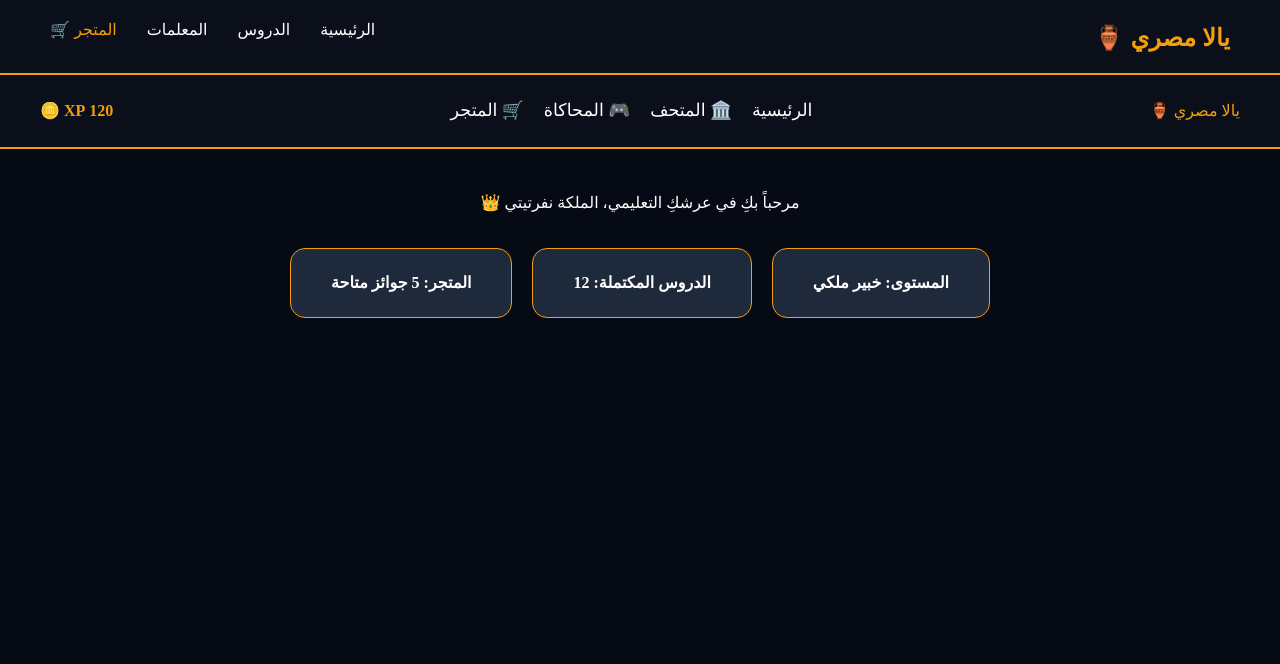
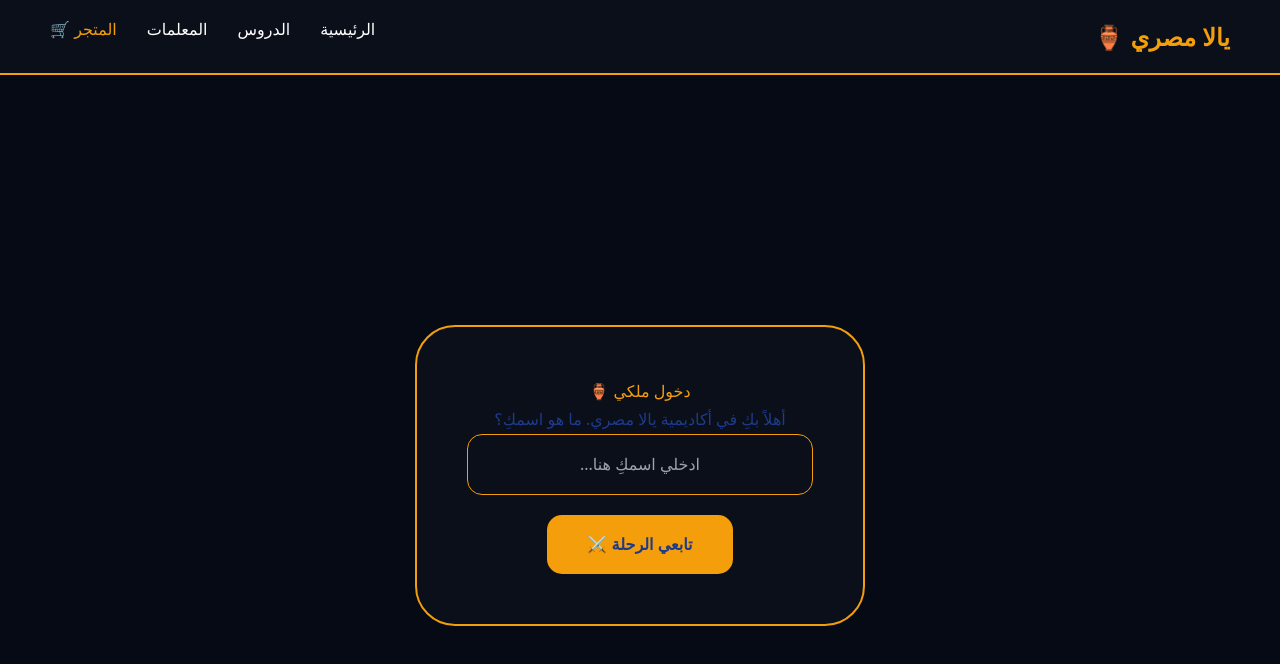
Before and after one commit to adamahmed29623-bit/Adam-Acadmey-yalla-masry, a Next.js app: page / in a window 1280 px wide. Shown: the top 664 px of the page. Built offline with nearby package versions, Linux system fonts and the light colour scheme.

Commit message:
Update page.tsx

```diff
--- a/src/app/page.tsx
+++ b/src/app/page.tsx
@@ -1,71 +1,104 @@
 'use client';
 import React, { useState } from 'react';
 
-export default function NefertitiAcademyUltimate() {
-  const [view, setView] = useState('dashboard'); // dashboard, museum, simulation, store
+export default function YallaMasryMaster() {
+  const [step, setStep] = useState('login'); // login, target, academy
+  const [userName, setUserName] = useState('');
+  const [target, setTarget] = useState('');
+  const [view, setView] = useState('dashboard');
   const [points, setPoints] = useState(120);
 
+  // نظام النطق المصري
+  const speak = (text: string) => {
+    if (typeof window !== 'undefined' && window.speechSynthesis) {
+      window.speechSynthesis.cancel();
+      const utter = new SpeechSynthesisUtterance(text);
+      utter.lang = 'ar-EG';
+      utter.rate = 0.9;
+      window.speechSynthesis.speak(utter);
+    }
+  };
+
+  // 1. مرحلة تسجيل الدخول
+  if (step === 'login') {
+    return (
+      <div style={overlayStyle}>
+        <div style={cardStyle}>
+          <h1 style={{ color: '#f59e0b' }}>دخول ملكي 🏺</h1>
+          <p>أهلاً بكِ في أكاديمية يالا مصري. ما هو اسمكِ؟</p>
+          <input
+            type="text"
+            placeholder="ادخلي اسمكِ هنا..."
+            value={userName}
+            onChange={(e) => setUserName(e.target.value)}
+            style={inputStyle}
+          />
+          <button onClick={() => userName && setStep('target')} style={goldBtn}>تابعي الرحلة ⚔️</button>
+        </div>
+      </div>
+    );
+  }
+
+  // 2. مرحلة تحديد الهدف (هوية الطالب)
+  if (step === 'target') {
+    return (
+      <div style={overlayStyle}>
+        <div style={cardStyle}>
+          <h2 style={{ color: '#f59e0b' }}>أهلاً يا {userName} 👑</h2>
+          <p>ما هو هدفكِ الرئيسي من تعلم اللهجة المصرية؟</p>
+          <div style={{ display: 'grid', gap: '10px', marginTop: '20px' }}>
+            <button onClick={() => {setTarget('سياحة'); setStep('academy'); speak("سياحة ممتعة في مصر");}} style={choiceBtn}>✈️ السياحة والزيارة</button>
+            <button onClick={() => {setTarget('عمل'); setStep('academy'); speak("بالتوفيق في عملك");}} style={choiceBtn}>💼 العمل والاستثمار</button>
+            <button onClick={() => {setTarget('ثقافة'); setStep('academy'); speak("أهلاً بك في عالم الفن المصري");}} style={choiceBtn}>🎬 الدراما والثقافة</button>
+          </div>
+        </div>
+      </div>
+    );
+  }
+
+  // 3. الواجهة الرئيسية (الأكاديمية)
   return (
-    <div style={{ backgroundColor: '#050a15', minHeight: '100vh', color: 'white', direction: 'rtl', fontFamily: 'serif' }}>
+    <div style={{ backgroundColor: '#050a15', minHeight: '100vh', color: 'white', direction: 'rtl' }}>
 
-      {/* شريط التنقل الملكي - لربط كل شيء */}
-      <nav style={{ background: '#0a0f1a', padding: '20px 40px', display: 'flex', justifyContent: 'space-between', borderBottom: '2px solid #f59e0b', alignItems: 'center' }}>
+      {/* شريط التنقل الملكي */}
+      <nav style={navStyle}>
         <h2 style={{ color: '#f59e0b', margin: 0 }}>يالا مصري 🏺</h2>
-        <div style={{ display: 'flex', gap: '20px' }}>
+        <div style={{ display: 'flex', gap: '15px' }}>
           <button onClick={() => setView('dashboard')} style={navLink}>الرئيسية</button>
           <button onClick={() => setView('museum')} style={navLink}>🏛️ المتحف</button>
           <button onClick={() => setView('simulation')} style={navLink}>🎮 المحاكاة</button>
           <button onClick={() => setView('store')} style={navLink}>🛒 المتجر</button>
         </div>
-        <div style={{ color: '#f59e0b', fontWeight: 'bold' }}>{points} XP 🪙</div>
+        <div style={{ color: '#f59e0b', fontWeight: 'bold' }}>{points} XP</div>
       </nav>
 
-      <main style={{ padding: '40px' }}>
-
-        {/* قسم المتحف الملكي */}
-        {view === 'museum' && (
-          <div style={{ textAlign: 'center' }}>
-            <h1 style={{ color: '#f59e0b' }}>متحف المكتسبات الملكية 🏺</h1>
-            <div style={{ display: 'grid', gridTemplateColumns: 'repeat(3, 1fr)', gap: '20px', marginTop: '30px' }}>
-              <div style={museumCard}>
-                <h3>جملة "الفندق"</h3>
-                <p>"أنا عايز اروح الفندق لو سمحت"</p>
-                <small>تم الإتقان: 4 يناير 2026</small>
-              </div>
-              {/* تضاف هنا باقي الكلمات التي يجمعها الطالب */}
+      <main style={{ padding: '40px', textAlign: 'center' }}>
+        {view === 'dashboard' && (
+          <div>
+            <h1>عرش {userName} التعليمي 👑</h1>
+            <p>هدفكِ الحالي: <span style={{color:'#f59e0b'}}>{target}</span></p>
+            <div style={{marginTop:'30px', padding:'20px', background:'#0a0f1a', borderRadius:'20px', border:'1px solid #f59e0b'}}>
+               <h3>رسالة من المعلمة جميناي 🤖</h3>
+               <p>"بما أن هدفكِ هو {target}، فقد أعددتُ لكِ تحديات خاصة اليوم."</p>
+               <button onClick={() => speak(`أهلاً بك يا ${userName}، لنبدأ خطة ال${target} الخاصة بك`)} style={goldBtn}>استماع للتوجيه 🔊</button>
             </div>
           </div>
         )}
 
-        {/* قسم المحاكاة الذكي */}
-        {view === 'simulation' && (
-          <div style={{ maxWidth: '800px', margin: '0 auto', textAlign: 'center' }}>
-            <h1 style={{ color: '#f59e0b' }}>غرفة المحاكاة (ميدان التحرير) 🚕</h1>
-            <div style={{ background: 'rgba(245,158,11,0.05)', height: '300px', borderRadius: '30px', border: '1px dashed #f59e0b', display: 'flex', alignItems: 'center', justifyContent: 'center', marginBottom: '20px' }}>
-               <p style={{ fontSize: '1.5rem' }}>[ بيئة افتراضية: السائق ينتظر ردك... ]</p>
-            </div>
-            <button style={{ padding: '20px 50px', borderRadius: '50px', background: '#f59e0b', border: 'none', fontWeight: 'bold', fontSize: '1.2rem', cursor: 'pointer' }}>
-               🎤 اضغطي للتحدث (نظام المحاكاة)
-            </button>
-          </div>
-        )}
-
-        {/* لوحة التحكم (الرئيسية) */}
-        {view === 'dashboard' && (
-          <div style={{ textAlign: 'center' }}>
-            <h1>مرحباً بكِ في عرشكِ التعليمي، الملكة نفرتيتي 👑</h1>
-            <div style={{ marginTop: '30px', display: 'flex', justifyContent: 'center', gap: '20px' }}>
-              <div style={statBox}>المستوى: خبير ملكي</div>
-              <div style={statBox}>الدروس المكتملة: 12</div>
-              <div style={statBox}>المتجر: 5 جوائز متاحة</div>
-            </div>
-          </div>
-        )}
+        {/* أقسام المتحف والمتجر والمحاكاة تفتح هنا كما في الكود السابق */}
+        {view === 'museum' && <h1>🏛️ متحف المكتسبات الملكية</h1>}
+        {view === 'simulation' && <h1>🎮 غرفة المحاكاة لـ {target}</h1>}
+        {view === 'store' && <h1>🛒 سوق الأكاديمية</h1>}
       </main>
     </div>
   );
 }
 
-const navLink = { background: 'none', border: 'none', color: 'white', cursor: 'pointer', fontSize: '1.1rem' };
-const museumCard = { background: '#0a0f1a', padding: '20px', borderRadius: '20px', border: '1px solid #f59e0b', boxShadow: '0 5px 15px rgba(245,158,11,0.1)' };
-const statBox = { padding: '20px 40px', background: '#1e293b', borderRadius: '15px', border: '1px solid #f59e0b', fontWeight: 'bold' };
+// التصميمات الفخمة
+const overlayStyle = { backgroundColor: '#050a15', minHeight: '100vh', display: 'flex', justifyContent: 'center', alignItems: 'center' };
+const cardStyle = { background: '#0a0f1a', padding: '50px', borderRadius: '40px', border: '2px solid #f59e0b', textAlign: 'center' as const, width: '450px' };
+const inputStyle = { width: '100%', padding: '15px', borderRadius: '15px', border: '1px solid #f59e0b', background: 'none', color: 'white', marginBottom: '20px', textAlign: 'center' as const };
+const goldBtn = { padding: '15px 40px', background: '#f59e0b', border: 'none', borderRadius: '15px', fontWeight: 'bold' as const, cursor: 'pointer' };
+const choiceBtn = { padding: '15px', background: '#1e293b', border: '1px solid #f59e0b', color: 'white', borderRadius: '15px', cursor: 'pointer', textAlign: 'right' as const };
+const navStyle = { background: '#0a0f1a', padding: '20px 40px', display: 'flex', justifyContent: 'space-between', borderBottom: '2px solid #f59e0b' };
+const navLink = { background: 'none', border: 'none', color: 'white', cursor: 'pointer' };
```
